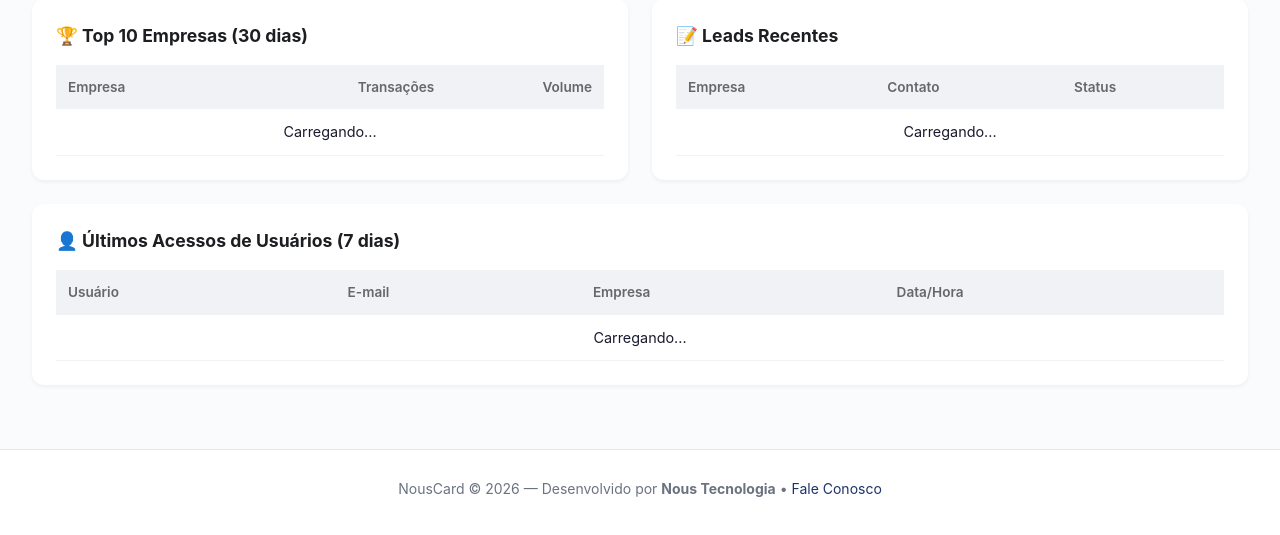
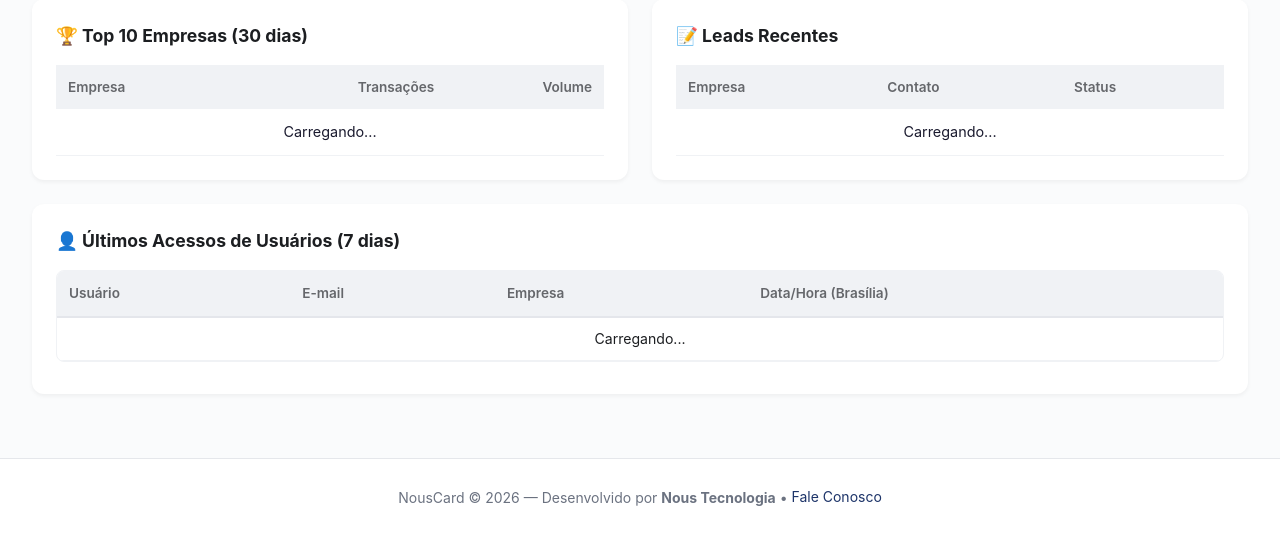
Before and after one commit to WilsonNous/NousCard, a Flask app: template templates/master/dashboard_operacional.html in a window 1280 px wide. Shown: the part 811-1346 px from the top of the page. Before the commit the page ends 1308 px from the top, so only its background shows below. Run offline with Flask 3, Linux system fonts and the light colour scheme; the template is opened without the code that fills it, so the values that code supplies are empty.

Commit message:
Update dashboard_operacional.html

```diff
--- a/templates/master/dashboard_operacional.html
+++ b/templates/master/dashboard_operacional.html
@@ -221,6 +221,93 @@
         background: #1877F2;
         color: white;
     }
+
+    /* ✅ NOVO: Tabela de Últimos Acessos com Scroll */
+    .acessos-scroll-container {
+        max-height: 400px;
+        overflow-y: auto;
+        border: 1px solid #F0F2F5;
+        border-radius: 8px;
+    }
+
+    .acessos-scroll-container::-webkit-scrollbar {
+        width: 8px;
+    }
+
+    .acessos-scroll-container::-webkit-scrollbar-track {
+        background: #F0F2F5;
+        border-radius: 4px;
+    }
+
+    .acessos-scroll-container::-webkit-scrollbar-thumb {
+        background: #1877F2;
+        border-radius: 4px;
+    }
+
+    .acessos-scroll-container::-webkit-scrollbar-thumb:hover {
+        background: #166FE5;
+    }
+
+    .acessos-table {
+        width: 100%;
+        border-collapse: collapse;
+    }
+
+    .acessos-table thead {
+        position: sticky;
+        top: 0;
+        background: #F0F2F5;
+        z-index: 1;
+    }
+
+    .acessos-table th {
+        padding: 0.75rem;
+        text-align: left;
+        font-weight: 600;
+        font-size: 0.85rem;
+        color: #65676B;
+        border-bottom: 2px solid #E4E6EB;
+    }
+
+    .acessos-table td {
+        padding: 0.65rem 0.75rem;
+        border-bottom: 1px solid #F0F2F5;
+        font-size: 0.88rem;
+        color: #1C1E21;
+    }
+
+    .acessos-table tbody tr:hover {
+        background: #F8F9FA;
+    }
+
+    .acessos-table .user-name {
+        font-weight: 600;
+        color: #1C1E21;
+    }
+
+    .acessos-table .user-email {
+        font-size: 0.78rem;
+        color: #65676B;
+    }
+
+    .acessos-table .empresa-name {
+        font-weight: 500;
+        color: #1877F2;
+    }
+
+    .acessos-table .data-hora {
+        font-family: 'SF Mono', 'Monaco', 'Menlo', monospace;
+        font-size: 0.82rem;
+        color: #65676B;
+        white-space: nowrap;
+    }
+
+    .acessos-counter {
+        font-size: 0.85rem;
+        color: #65676B;
+        margin-top: 0.5rem;
+        text-align: right;
+    }
 </style>
 {% endblock %}
 
@@ -312,17 +399,17 @@
         </div>
     </div>
 
-    <!-- Últimos Acessos -->
+    <!-- ✅ MELHORADO: Últimos Acessos com Tabela Scroll -->
     <div class="detail-card" style="grid-column: 1 / -1;">
         <h3>👤 Últimos Acessos de Usuários (7 dias)</h3>
-        <div class="table-responsive">
-            <table class="ops-table">
+        <div class="acessos-scroll-container" id="acessosContainer">
+            <table class="acessos-table">
                 <thead>
                     <tr>
                         <th>Usuário</th>
                         <th>E-mail</th>
                         <th>Empresa</th>
-                        <th>Data/Hora</th>
+                        <th>Data/Hora (Brasília)</th>
                     </tr>
                 </thead>
                 <tbody id="acessosTable">
@@ -330,6 +417,7 @@
                 </tbody>
             </table>
         </div>
+        <div class="acessos-counter" id="acessosCounter"></div>
     </div>
 </div>
 
@@ -342,9 +430,23 @@ const formatNumber = (value) => {
     return new Intl.NumberFormat('pt-BR').format(value || 0);
 };
 
-const formatDateTime = (dateStr) => {
+// ✅ CORREÇÃO: Converter UTC para Horário de Brasília
+const formatDateTimeBrasilia = (dateStr) => {
     if (!dateStr) return '-';
-    return new Date(dateStr).toLocaleString('pt-BR');
+    try {
+        const date = new Date(dateStr);
+        return date.toLocaleString('pt-BR', {
+            timeZone: 'America/Sao_Paulo',
+            day: '2-digit',
+            month: '2-digit',
+            year: 'numeric',
+            hour: '2-digit',
+            minute: '2-digit',
+            second: '2-digit'
+        });
+    } catch (e) {
+        return dateStr;
+    }
 };
 
 async function carregarDashboard() {
@@ -429,19 +531,23 @@ async function carregarDashboard() {
             `).join('');
         }
 
-        // Tabela de acessos
+        // ✅ MELHORADO: Tabela de acessos com scroll e horário de Brasília
         const acessosTable = document.getElementById('acessosTable');
+        const acessosCounter = document.getElementById('acessosCounter');
+
         if (kpis.ultimos_acessos.length === 0) {
             acessosTable.innerHTML = '<tr><td colspan="4" style="text-align: center; color: #65676B;">Nenhum acesso registrado</td></tr>';
+            acessosCounter.textContent = '';
         } else {
             acessosTable.innerHTML = kpis.ultimos_acessos.map(acesso => `
                 <tr>
-                    <td>${acesso.usuario}</td>
-                    <td>${acesso.email}</td>
-                    <td>${acesso.empresa}</td>
-                    <td>${formatDateTime(acesso.data)}</td>
+                    <td class="user-name">${acesso.usuario}</td>
+                    <td class="user-email">${acesso.email}</td>
+                    <td class="empresa-name">${acesso.empresa}</td>
+                    <td class="data-hora">${formatDateTimeBrasilia(acesso.data)}</td>
                 </tr>
             `).join('');
+            acessosCounter.textContent = `${kpis.ultimos_acessos.length} acesso(s) registrado(s)`;
         }
 
     } catch (error) {
```
